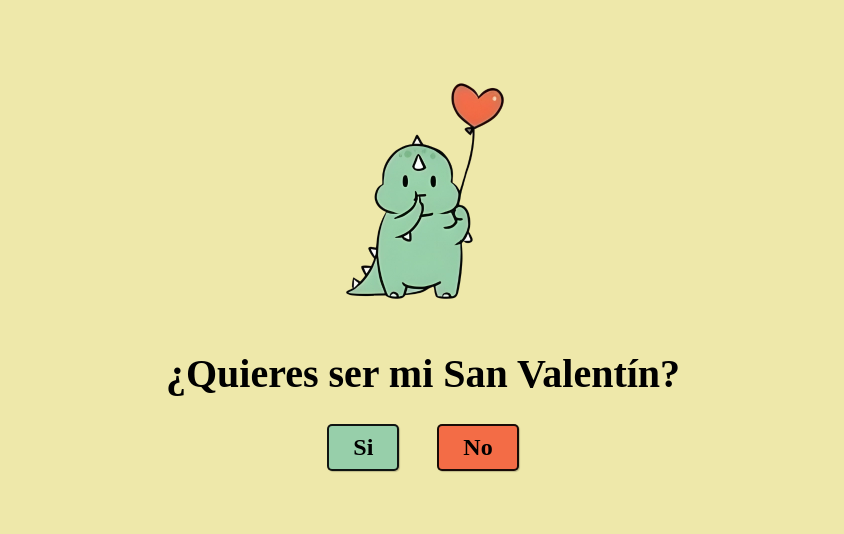
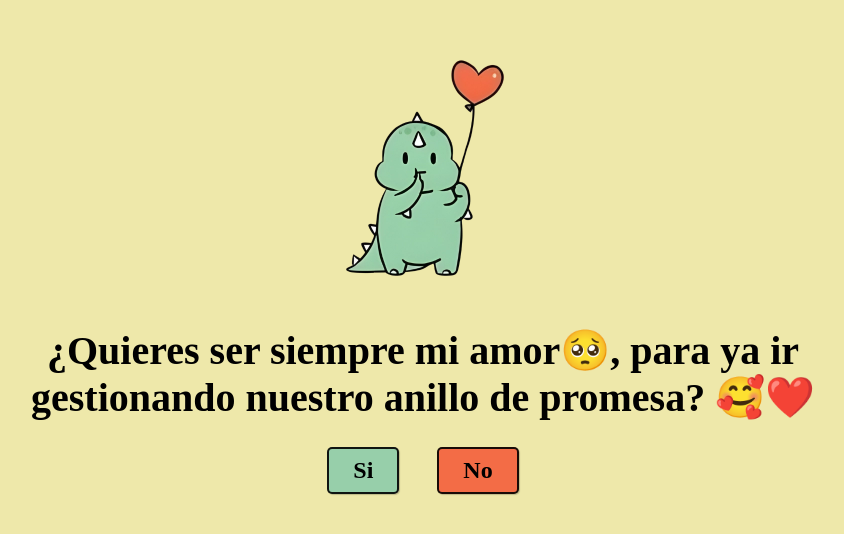
Before and after one commit to josuefk/myblue, a plain HTML site: page index4.html in a window 1280 px wide. Shown: the part 128-662 px from the top of the page, without its empty margins (217-1061 px from the left). Drawn offline with Linux system fonts and the light colour scheme.

Commit message:
Add files via upload

```diff
--- a/index4.html
+++ b/index4.html
@@ -15,7 +15,7 @@
       <img src="./assets/dino_love_2.webp" width="250" alt="Dino Love">
     </div>
     <img src="./assets/dino_love.webp" width="250" alt="Dino Love">
-    <h1>¿Quieres ser mi San Valentín?</h1>
+    <h1>¿Quieres ser siempre mi amor🥺, para ya ir gestionando nuestro anillo de promesa? 🥰❤️</h1>
     <div class="options">
       <button id="yes">Si</button>
       <button id="no">No</button>
```
